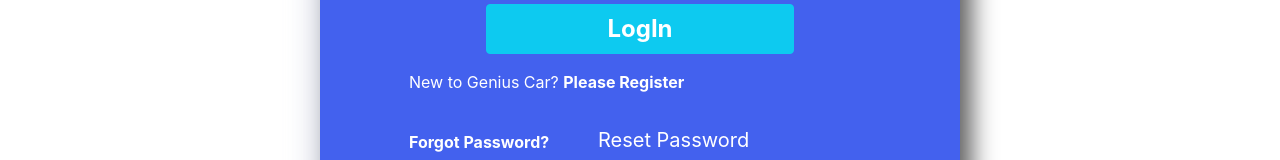
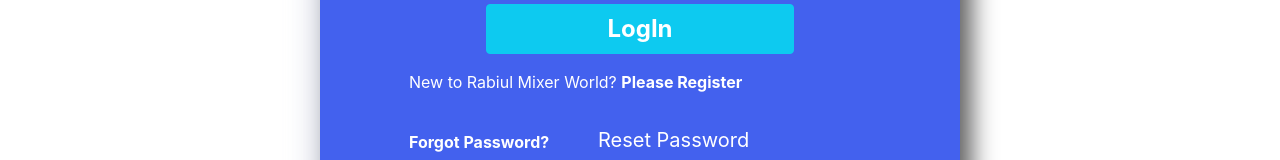
Before and after one commit to rabiulim/rabiul-mixer-world-A-10, a React (Create React App) app: page /login in a window 1280 px wide. Shown: the part 356-516 px from the top of the page. Built offline with nearby package versions, Linux system fonts and the light colour scheme; no server answers.

Commit message:
readme file done

```diff
--- a/src/Components/Login/Login.js
+++ b/src/Components/Login/Login.js
@@ -86,7 +86,7 @@ const Login = () => {
                 </Button>
             </Form>
             {errorElement}
-            <p className='mx-auto w-75 text-white'>New to Genius Car? <Link to="/signup" className='text-white fw-bolder pe-auto text-decoration-none' onClick={navigateSignUp}>Please Register</Link> </p>
+            <p className='mx-auto w-75 text-white'>New to Rabiul Mixer World? <Link to="/signup" className='text-white fw-bolder pe-auto text-decoration-none' onClick={navigateSignUp}>Please Register</Link> </p>
             <p className='mx-auto w-75 fw-bold text-white'>Forgot Password? <button className='text-white fs-5 pe-5 pb-3 btn btn-link pe-auto text-decoration-none' onClick={resetPassword}>Reset Password</button> </p>
             <ToastContainer></ToastContainer>
             <OtherSignIn></OtherSignIn>
```
Also changed, not shown: firebase.json (added), 2 other files (tests, documents, lock files or other folders).
